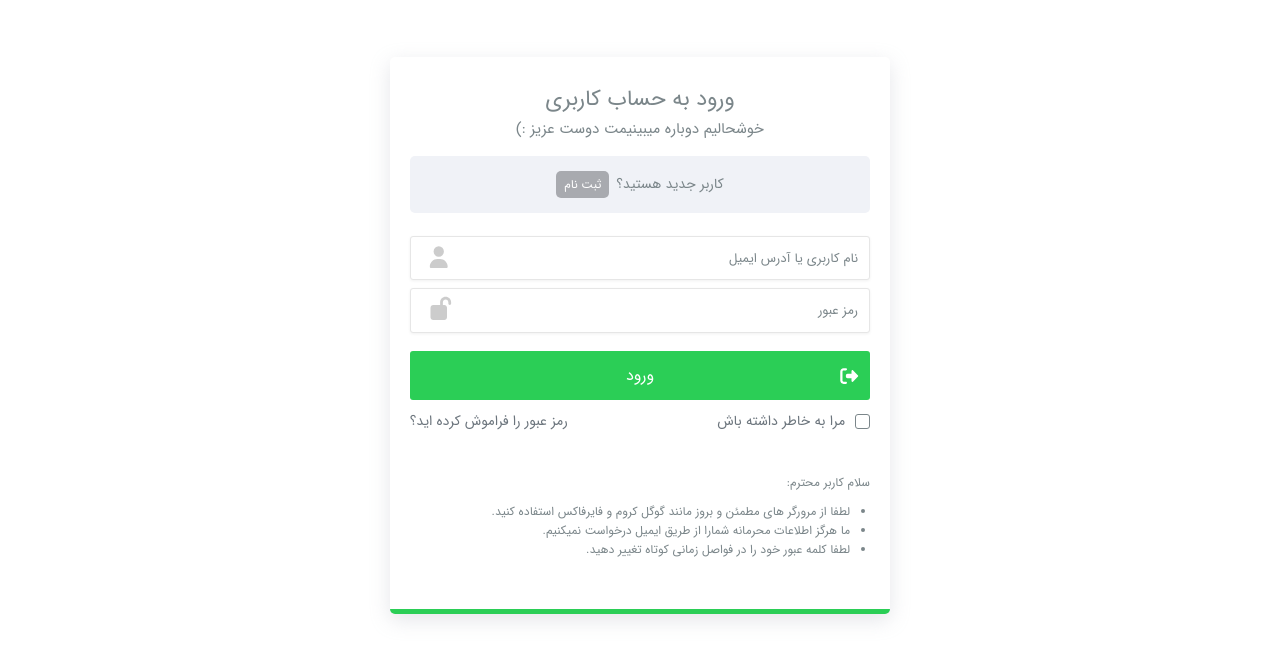
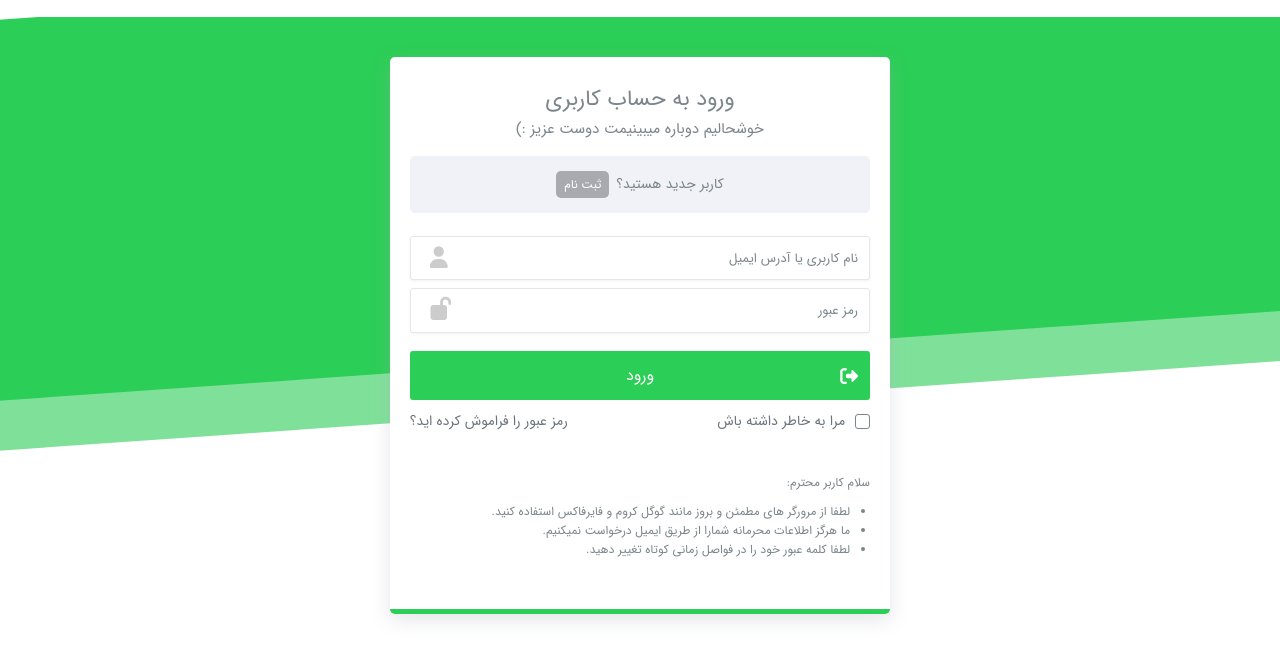
Before and after one commit to eshkevar-arash/sabzlearn, a plain HTML site: page login.html in a window 1280 px wide. Shown: the part 154-808 px from the top of the page. Drawn offline with Linux system fonts and the light colour scheme.

Commit message:
feat: login-pseudo-element HTML

```diff
--- a/css/login.css
+++ b/css/login.css
@@ -11,7 +11,30 @@
 /*@import "./breadcrumd.css";*/
 /*@import "./similar-courses.css";*/
 .login{
-
+    position: relative;
+    overflow: hidden;
+}
+.login::before{
+    content: "";
+    position: absolute;
+    top: -5rem;
+    width: 150%;
+    height: 380px;
+    background-color: #2bce56;
+    z-index: -1;
+    transform: rotate(-4deg);
+    left: -20rem;
+}
+.login::after{
+    content: "";
+    position: absolute;
+    top: 0;
+    width: 150%;
+    height: 380px;
+    background-color: rgba(43, 206, 86, 0.6);
+    z-index: -99;
+    transform: rotate(-4deg);
+    left: -20rem;
 }
 .login-wrapper{
     background-color: var(--white-color);
```
